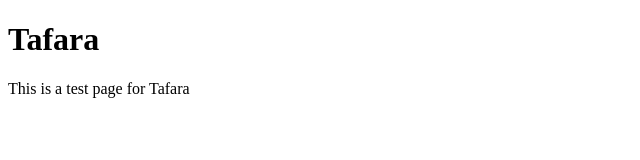
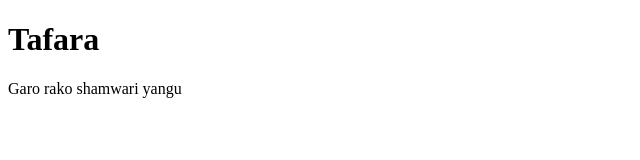
Before and after one commit to Tafara-N/Tafara-N.github.io, a plain HTML site: page index.html in a window 1280 px wide. Shown: the full height of the page, 0-640 px from the left. Drawn offline with Linux system fonts and the light colour scheme.

Commit message:
My GitHub Pages Website.

```diff
--- a/index.html
+++ b/index.html
@@ -9,7 +9,7 @@
 
   <h1> Tafara </h1>
 
-  <p> This is a test page for Tafara </p>
+  <p> Garo rako shamwari yangu </p>
 
 </body>
 </html>
```
